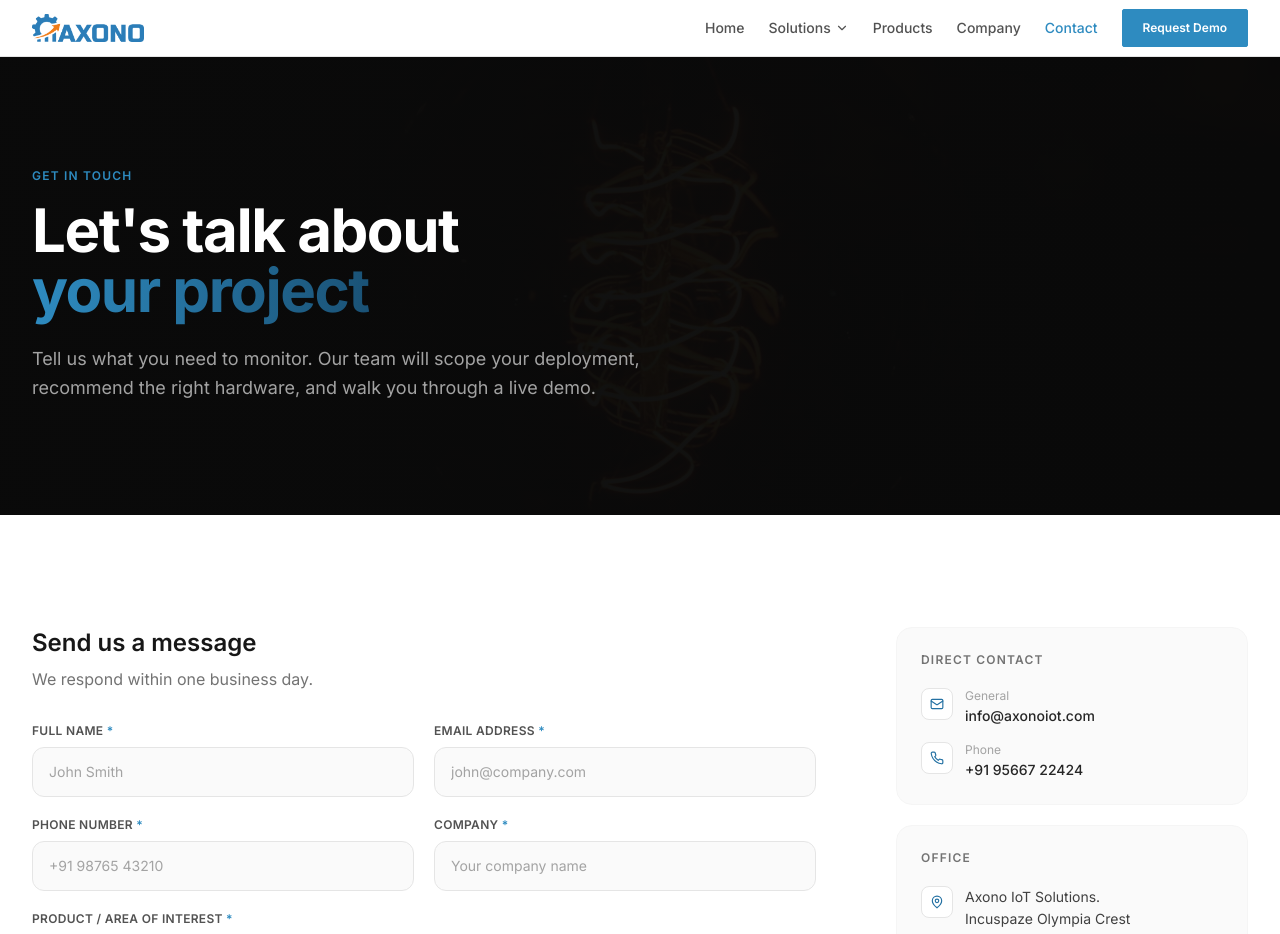
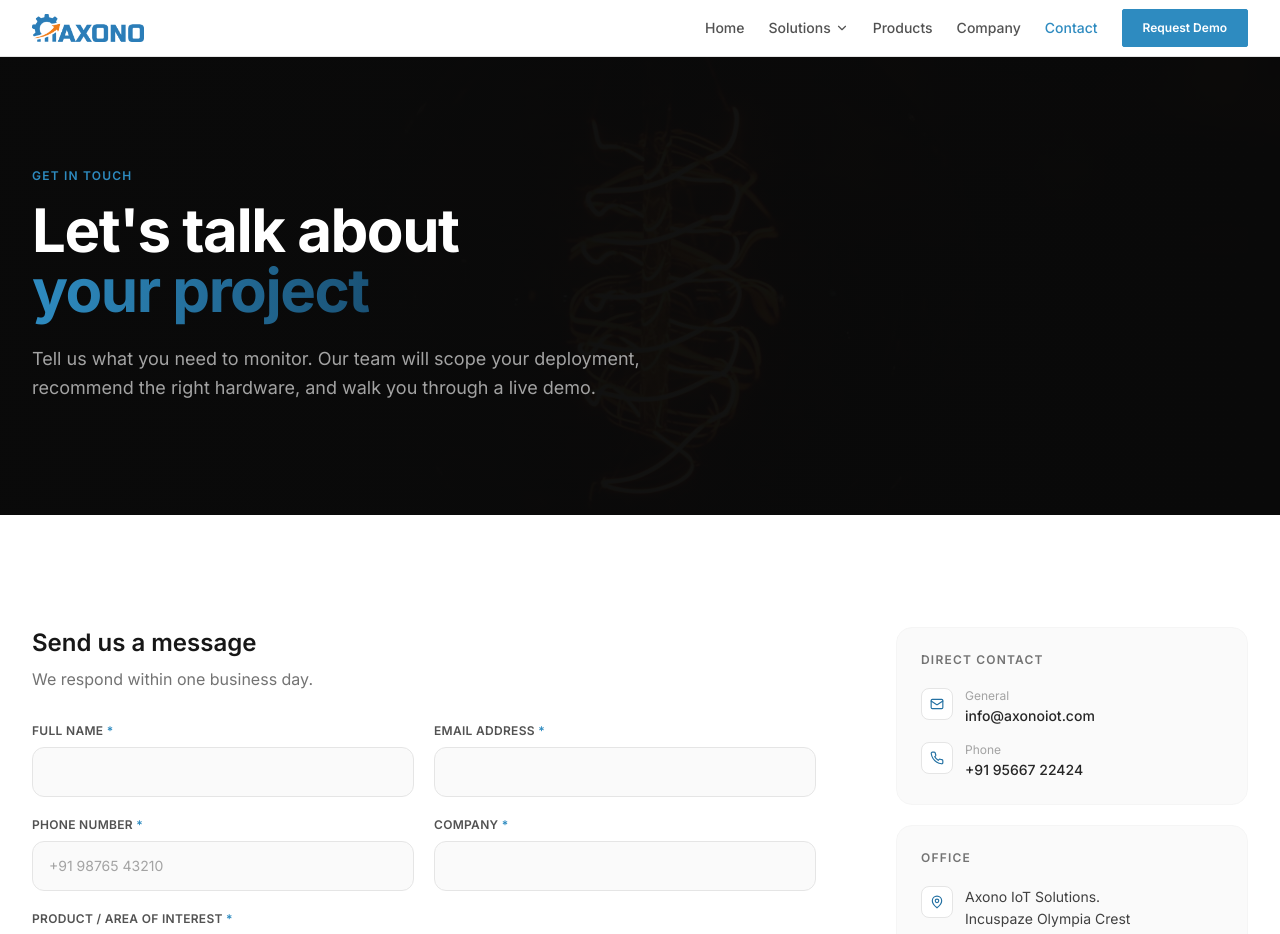
Before and after one commit to mahadevaxono/web---Copy, a React (Vite) app: page /contact in a window 1280 px wide. Shown: the top 934 px of the page. Built offline with nearby package versions, Linux system fonts and the light colour scheme.

Commit message:
Updated Contact.tsx

```diff
--- a/src/pages/Contact.tsx
+++ b/src/pages/Contact.tsx
@@ -179,7 +179,7 @@ export default function Contact() {
                         </label>
                         <input
                           name="name" value={form.name} onChange={handleChange} onBlur={handleBlur}
-                          placeholder="John Smith"
+
                           className={inputClass(visibleError('name'))}
                         />
                         <FieldError msg={visibleError('name')} />
@@ -190,7 +190,7 @@ export default function Contact() {
                         </label>
                         <input
                           type="email" name="email" value={form.email} onChange={handleChange} onBlur={handleBlur}
-                          placeholder="john@company.com"
+
                           className={inputClass(visibleError('email'))}
                         />
                         <FieldError msg={visibleError('email')} />
@@ -215,7 +215,7 @@ export default function Contact() {
                         </label>
                         <input
                           name="company" value={form.company} onChange={handleChange} onBlur={handleBlur}
-                          placeholder="Your company name"
+
                           className={inputClass(visibleError('company'))}
                         />
                         <FieldError msg={visibleError('company')} />
```
